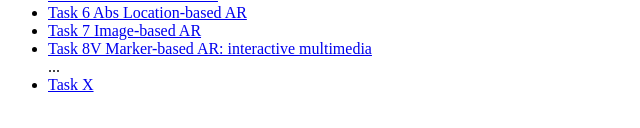
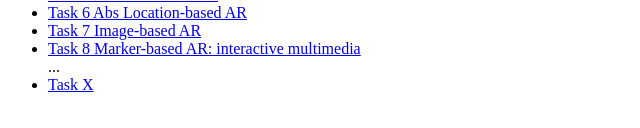
Before and after one commit to AssetBekov/AssetBekov.github.io, a plain HTML site: page index.html in a window 1280 px wide. Shown: the part 166-294 px from the top of the page, 0-640 px from the left. Drawn offline with Linux system fonts and the light colour scheme.

Commit message:
Initial commit

```diff
--- a/index.html
+++ b/index.html
@@ -16,7 +16,7 @@
 		<li><a href="SmartCity-AR/task6_1.html">Task 6 Location-based AR</a></li>
 		<li><a href="SmartCity-AR/task6_2.html">Task 6 Abs Location-based AR</a></li>
 		<li><a href="SmartCity-AR/task7.html">Task 7 Image-based AR</a></li>
-		<li><a href="SmartCity-AR/task8.html">Task 8V Marker-based AR: interactive multimedia</a></li>
+		<li><a href="SmartCity-AR/task8.html">Task 8 Marker-based AR: interactive multimedia</a></li>
 
 
 
```
Also changed, not shown: SmartCity-AR/task8.html (+1 -1 lines).
